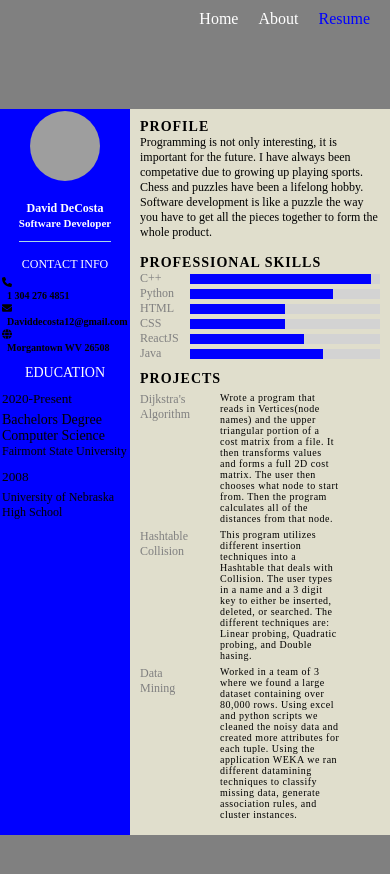
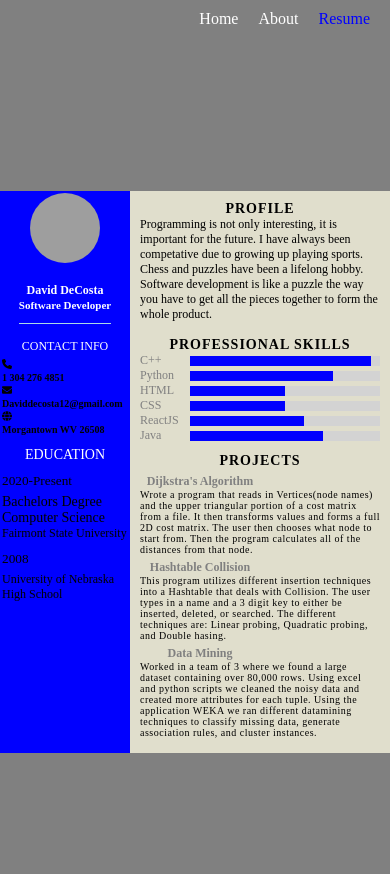
Before and after one commit to DavidDeCosta/resume-website, a React (Create React App) app: page /resume in a window 390 px wide. Shown: the top 874 px of the page. Built offline with nearby package versions, Linux system fonts and the light colour scheme; grey boxes are pictures that could not be loaded.

Commit message:
updated media resume viewing

```diff
--- a/src/components/pages/resume.css
+++ b/src/components/pages/resume.css
@@ -364,7 +364,6 @@ position: relative;
 
 @media screen and (max-width: 768px) {
     .contactInfo ul li .text{
-    padding-left: 5px;
     font-size: 10px;
     }
 }
@@ -455,6 +454,7 @@ position: relative;
 
 @media screen and (max-width: 960px) {
     .title2{
+    text-align: center;
     margin-bottom: 5px;
     margin-top: 0px;
     font-size: 16px;
@@ -543,6 +543,7 @@ position: relative;
 
 @media screen and (max-width: 960px) {
     .title3{
+    text-align: center;
     margin-bottom: 5px;
     margin-top: 0px;
     font-size: 16px;
@@ -577,6 +578,8 @@ position: relative;
 
 @media screen and (max-width: 768px) {
     .projects .box{
+
+    display: block;
         margin:5px 0;
     }
 }
@@ -590,8 +593,10 @@ position: relative;
 
 @media screen and (max-width: 768px) {
     .projects .box h4{
+    text-align: center;
     font-size: 12px ;
     min-width: 40px;
+    font-weight: 550;
     }
 }
 
@@ -604,7 +609,7 @@ position: relative;
 
 @media screen and (max-width: 768px) {
     .projects .box p{
-    margin:0 40px;
+    margin:0 0px;
     font-size: 10px;
     }
 }
```
